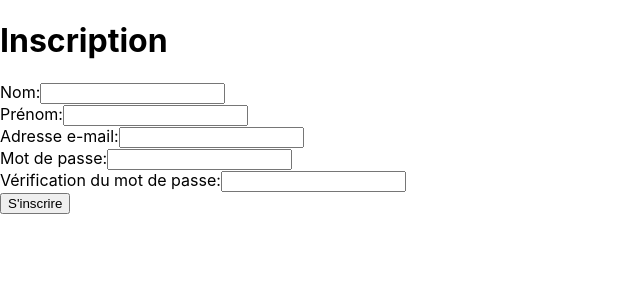
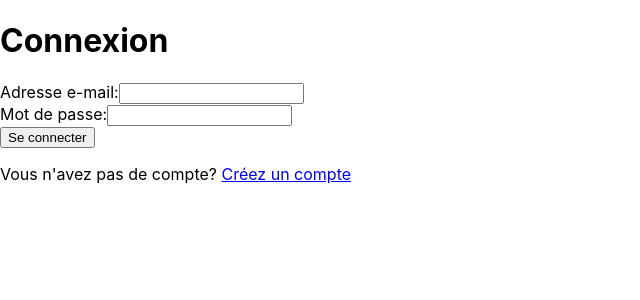
Before and after one commit to Re-LL/MSPR, a React (Create React App) app in the folder msprapp/: page / in a window 1280 px wide. Shown: the top 300 px of the page, without its empty margins (0-640 px from the left). Built offline with nearby package versions, Linux system fonts and the light colour scheme.

Commit message:
Inscription page v0.1

```diff
--- a/msprapp/package.json
+++ b/msprapp/package.json
@@ -8,6 +8,7 @@
     "@testing-library/user-event": "^13.5.0",
     "react": "^18.2.0",
     "react-dom": "^18.2.0",
+    "react-router-dom": "^6.10.0",
     "react-scripts": "5.0.1",
     "web-vitals": "^2.1.4"
   },
--- a/msprapp/src/App.js
+++ b/msprapp/src/App.js
@@ -1,100 +1,18 @@
-import React, { useState } from 'react';
 
-const Inscription = () => {
-  const [nom, setNom] = useState('');
-  const [prenom, setPrenom] = useState('');
-  const [email, setEmail] = useState('');
-  const [motDePasse, setMotDePasse] = useState('');
-  const [verificationMotDePasse, setVerificationMotDePasse] = useState('');
+import React from 'react';
+import { BrowserRouter as Router, Route, Routes } from 'react-router-dom';
+import Connexion from './Connexion';
+import Inscription from './Inscription';
 
-  const handleSubmit = async (e) => {
-    e.preventDefault();
-
-    if (motDePasse !== verificationMotDePasse) {
-      alert('Les mots de passe ne correspondent pas.');
-      return;
-    }
-
-    const data = {
-      nom,
-      prenom,
-      email,
-      motDePasse,
-    };
-
-    try {
-      const response = await fetch('https://mon-api-exemple.com/inscription', {
-        method: 'POST',
-        headers: {
-          'Content-Type': 'application/json',
-        },
-        body: JSON.stringify(data),
-      });
-
-      if (!response.ok) {
-        throw new Error('Erreur lors de l\'envoi des données');
-      }
-
-      const responseData = await response.json();
-      console.log('Inscription réussie:', responseData);
-    } catch (error) {
-      console.error('Erreur:', error);
-    }
-  };
-
+const App = () => {
   return (
-    <div className="container">
-      <h1>Inscription</h1>
-      <form onSubmit={handleSubmit}>
-        <div>
-          <label htmlFor="nom">Nom:</label>
-          <input
-            type="text"
-            id="nom"
-            value={nom}
-            onChange={(e) => setNom(e.target.value)}
-          />
-        </div>
-        <div>
-          <label htmlFor="prenom">Prénom:</label>
-          <input
-            type="text"
-            id="prenom"
-            value={prenom}
-            onChange={(e) => setPrenom(e.target.value)}
-          />
-        </div>
-        <div>
-          <label htmlFor="email">Adresse e-mail:</label>
-          <input
-            type="email"
-            id="email"
-            value={email}
-            onChange={(e) => setEmail(e.target.value)}
-          />
-        </div>
-        <div>
-          <label htmlFor="motDePasse">Mot de passe:</label>
-          <input
-            type="password"
-            id="motDePasse"
-            value={motDePasse}
-            onChange={(e) => setMotDePasse(e.target.value)}
-          />
-        </div>
-        <div>
-          <label htmlFor="verificationMotDePasse">Vérification du mot de passe:</label>
-          <input
-            type="password"
-            id="verificationMotDePasse"
-            value={verificationMotDePasse}
-            onChange={(e) => setVerificationMotDePasse(e.target.value)}
-          />
-        </div>
-        <button type="submit">S'inscrire</button>
-      </form>
-    </div>
+    <Router>
+      <Routes>
+        <Route path="/" element={<Connexion />} />
+        <Route path="/inscription" element={<Inscription />} />
+      </Routes>
+    </Router>
   );
 };
 
-export default Inscription;
+export default App;
--- /dev/null
+++ b/msprapp/src/Connexion.js
@@ -0,0 +1,46 @@
+
+import React, { useState } from 'react';
+import { Link } from 'react-router-dom';
+
+const Connexion = () => {
+  const [email, setEmail] = useState('');
+  const [motDePasse, setMotDePasse] = useState('');
+
+  const handleSubmit = async (e) => {
+    e.preventDefault();
+    // todo vérifier et envoyer identifiants api
+  };
+
+  return (
+    <div className="container">
+      <h1>Connexion</h1>
+      <form onSubmit={handleSubmit}>
+        <div>
+          <label htmlFor="email">Adresse e-mail:</label>
+          <input
+            type="email"
+            id="email"
+            value={email}
+            onChange={(e) => setEmail(e.target.value)}
+          />
+        </div>
+        <div>
+          <label htmlFor="motDePasse">Mot de passe:</label>
+          <input
+            type="password"
+            id="motDePasse"
+            value={motDePasse}
+            onChange={(e) => setMotDePasse(e.target.value)}
+          />
+        </div>
+        <button type="submit">Se connecter</button>
+      </form>
+      <p>
+        Vous n'avez pas de compte?{' '}
+        <Link to="/inscription">Créez un compte</Link>
+      </p>
+    </div>
+  );
+};
+
+export default Connexion;
--- /dev/null
+++ b/msprapp/src/Inscription.js
@@ -0,0 +1,100 @@
+import React, { useState } from 'react';
+
+const Inscription = () => {
+  const [nom, setNom] = useState('');
+  const [prenom, setPrenom] = useState('');
+  const [email, setEmail] = useState('');
+  const [motDePasse, setMotDePasse] = useState('');
+  const [verificationMotDePasse, setVerificationMotDePasse] = useState('');
+
+  const handleSubmit = async (e) => {
+    e.preventDefault();
+
+    if (motDePasse !== verificationMotDePasse) {
+      alert('Les mots de passe ne correspondent pas.');
+      return;
+    }
+
+    const data = {
+      nom,
+      prenom,
+      email,
+      motDePasse,
+    };
+
+    try {
+      const response = await fetch('https://mon-api-exemple.com/inscription', {
+        method: 'POST',
+        headers: {
+          'Content-Type': 'application/json',
+        },
+        body: JSON.stringify(data),
+      });
+
+      if (!response.ok) {
+        throw new Error('Erreur lors de l\'envoi des données');
+      }
+
+      const responseData = await response.json();
+      console.log('Inscription réussie:', responseData);
+    } catch (error) {
+      console.error('Erreur:', error);
+    }
+  };
+
+  return (
+    <div className="container">
+      <h1>Inscription</h1>
+      <form onSubmit={handleSubmit}>
+        <div>
+          <label htmlFor="nom">Nom:</label>
+          <input
+            type="text"
+            id="nom"
+            value={nom}
+            onChange={(e) => setNom(e.target.value)}
+          />
+        </div>
+        <div>
+          <label htmlFor="prenom">Prénom:</label>
+          <input
+            type="text"
+            id="prenom"
+            value={prenom}
+            onChange={(e) => setPrenom(e.target.value)}
+          />
+        </div>
+        <div>
+          <label htmlFor="email">Adresse e-mail:</label>
+          <input
+            type="email"
+            id="email"
+            value={email}
+            onChange={(e) => setEmail(e.target.value)}
+          />
+        </div>
+        <div>
+          <label htmlFor="motDePasse">Mot de passe:</label>
+          <input
+            type="password"
+            id="motDePasse"
+            value={motDePasse}
+            onChange={(e) => setMotDePasse(e.target.value)}
+          />
+        </div>
+        <div>
+          <label htmlFor="verificationMotDePasse">Vérification du mot de passe:</label>
+          <input
+            type="password"
+            id="verificationMotDePasse"
+            value={verificationMotDePasse}
+            onChange={(e) => setVerificationMotDePasse(e.target.value)}
+          />
+        </div>
+        <button type="submit">S'inscrire</button>
+      </form>
+    </div>
+  );
+};
+
+export default Inscription;
```
Also changed, not shown: 1 other file (tests, documents, lock files or other folders).
